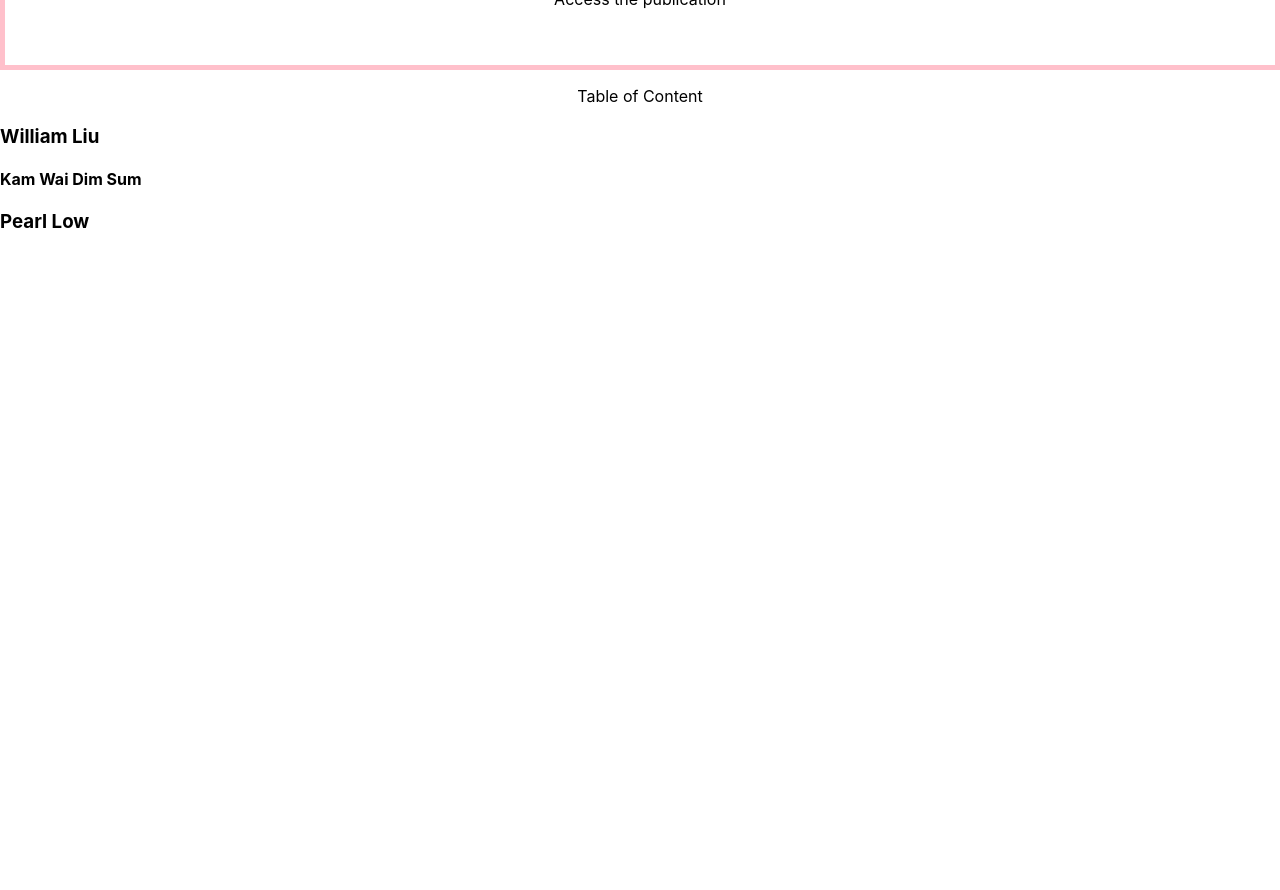
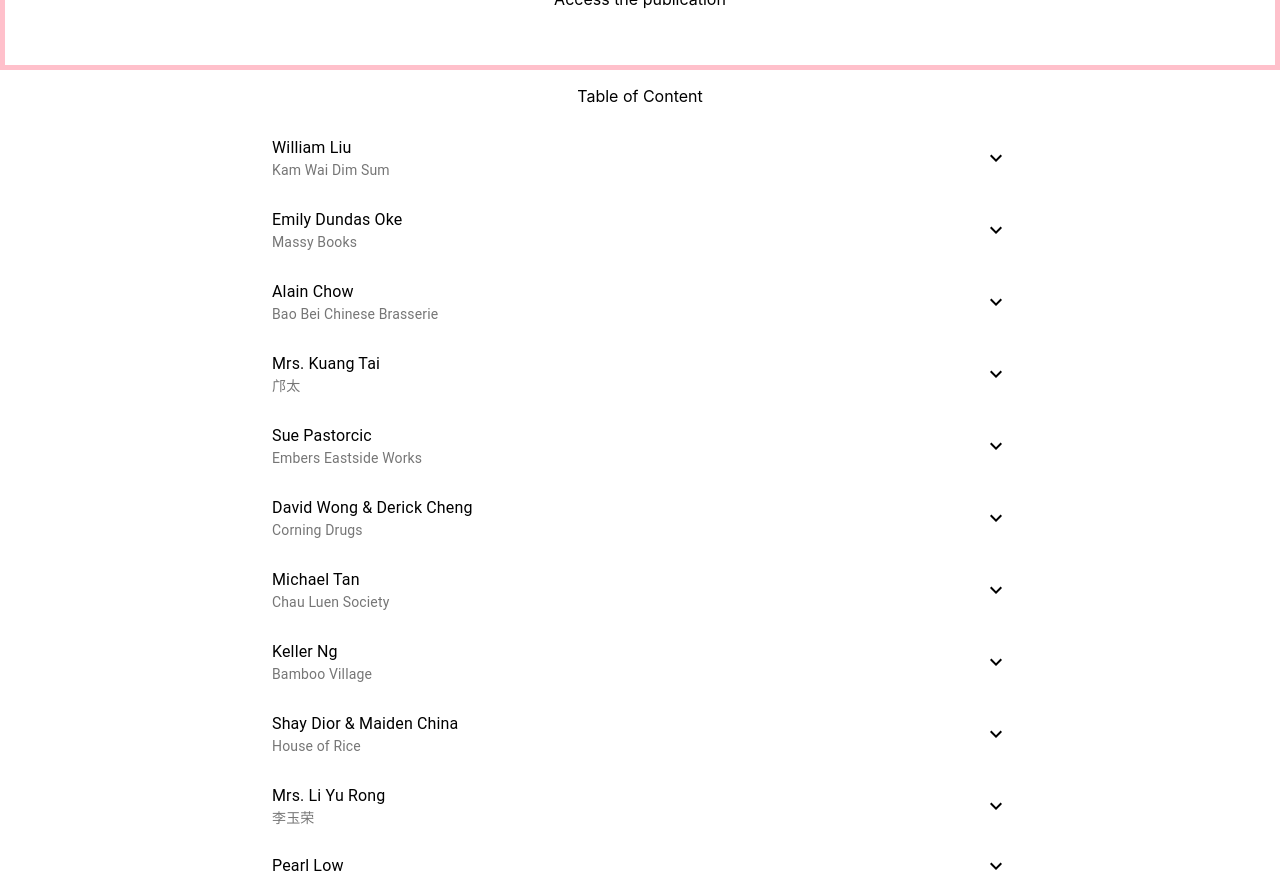
Before and after one commit to ybxiang05/chinatown-stories, a React (Create React App) app: page / in a window 1280 px wide. Shown: the part 1540-2430 px from the top of the page. Before the commit the page ends 1803 px from the top, so only its background shows below. Built offline with nearby package versions, Linux system fonts and the light colour scheme.

Commit message:
add all articles

```diff
--- a/src/components/Content.js
+++ b/src/components/Content.js
@@ -53,6 +53,15 @@
     setOpen(!open);
   };
   const kamWai = interviews[0];
+  const massyBooks = interviews[1];
+  const baoBei = interviews[2];
+  const mrsKuang = interviews[3];
+  const emberWorks = interviews[4];
+  const corningDrugs = interviews[5];
+  const chauLuen = interviews[6];
+  const bambooVillage = interviews[7];
+  const houseOfRice = interviews[8];
+  const mrsLi = interviews[9];
   const pearlLow = interviews[10];
 
   //const MassyBooks = useInterviewContent();
@@ -65,16 +74,118 @@
         <Interview
           title={kamWai.title}
           subtitle={kamWai.subtitle}
+          blurb={kamWai.blurb}
           content={kamWai.content}
           backgrounds={kamWai.backgrounds}
           links={kamWai.links}
           italicized={kamWai.italicized}
         />
       </KamWai>
+      <div>
+        <Interview
+          title={massyBooks.title}
+          subtitle={massyBooks.subtitle}
+          blurb={massyBooks.blurb}
+          content={massyBooks.content}
+          backgrounds={massyBooks.backgrounds}
+          links={massyBooks.links}
+          italicized={massyBooks.italicized}
+        />
+      </div>
+      <div>
+        <Interview
+          title={baoBei.title}
+          subtitle={baoBei.subtitle}
+          blurb={baoBei.blurb}
+          content={baoBei.content}
+          backgrounds={baoBei.backgrounds}
+          links={baoBei.links}
+          italicized={baoBei.italicized}
+        />
+      </div>
+      <div>
+        <Interview
+          title={mrsKuang.title}
+          subtitle={mrsKuang.subtitle}
+          blurb={mrsKuang.blurb}
+          content={mrsKuang.content}
+          backgrounds={mrsKuang.backgrounds}
+          links={mrsKuang.links}
+          italicized={mrsKuang.italicized}
+        />
+      </div>
+      <div>
+        <Interview
+          title={emberWorks.title}
+          subtitle={emberWorks.subtitle}
+          blurb={emberWorks.blurb}
+          content={emberWorks.content}
+          backgrounds={emberWorks.backgrounds}
+          links={emberWorks.links}
+          italicized={emberWorks.italicized}
+        />
+      </div>
+      <div>
+        <Interview
+          title={corningDrugs.title}
+          subtitle={corningDrugs.subtitle}
+          blurb={corningDrugs.blurb}
+          content={corningDrugs.content}
+          backgrounds={corningDrugs.backgrounds}
+          links={corningDrugs.links}
+          italicized={corningDrugs.italicized}
+        />
+      </div>
+      <div>
+        <Interview
+          title={chauLuen.title}
+          subtitle={chauLuen.subtitle}
+          blurb={chauLuen.blurb}
+          content={chauLuen.content}
+          backgrounds={chauLuen.backgrounds}
+          links={chauLuen.links}
+          italicized={chauLuen.italicized}
+        />
+      </div>
+      <div>
+        <Interview
+          title={bambooVillage.title}
+          subtitle={bambooVillage.subtitle}
+          blurb={bambooVillage.blurb}
+          content={bambooVillage.content}
+          backgrounds={bambooVillage.backgrounds}
+          links={bambooVillage.links}
+          italicized={bambooVillage.italicized}
+        />
+      </div>
+      <div>
+        <Interview
+          title={houseOfRice.title}
+          subtitle={houseOfRice.subtitle}
+          blurb={houseOfRice.blurb}
+          content={houseOfRice.content}
+          backgrounds={houseOfRice.backgrounds}
+          links={houseOfRice.links}
+          italicized={houseOfRice.italicized}
+        />
+      </div>
+      <div>
+        <Interview
+          title={mrsLi.title}
+          subtitle={mrsLi.subtitle}
+          blurb={mrsLi.blurb}
+          content={mrsLi.content}
+          backgrounds={mrsLi.backgrounds}
+          links={mrsLi.links}
+          italicized={mrsLi.italicized}
+        />
+      </div>
+
       <PearlLow>
         <Interview
           title={pearlLow.title}
           subtitle={pearlLow.subtitle}
+          blurb={pearlLow.blurb}
           content={pearlLow.content}
           backgrounds={pearlLow.backgrounds}
           links={pearlLow.links}
--- a/src/components/Interview.js
+++ b/src/components/Interview.js
@@ -1,7 +1,39 @@
 import React from "react";
 import styled from "styled-components";
+import { Collapse, List, ListItem, ListItemIcon, ListItemText } from "@material-ui/core";
+import ExpandLess from "@material-ui/icons/ExpandLess";
+import ExpandMore from "@material-ui/icons/ExpandMore";
 
-const Interview = ({ title, subtitle, content, backgrounds, links, italicized }) => {
+const StyledListItemText = styled(ListItemText)`
+  .MuiListItemText-root {
+    justify-content: center;
+    margin-left: 200px;
+  }
+  .MuiListItemText-multiline {
+    display: flex;
+    flex-direction: column;
+  }
+`;
+
+const StyledListItem = styled(ListItem)`
+  display: flex;
+  flex-direction: column;
+  //   height: 80vh;
+  //   overflow: scroll;
+
+  p {
+    margin: 0 20%;
+  }
+`;
+
+const StyledInterview = styled.div`
+  padding: 0 20%;
+`;
+const InterviewPara = styled.p`
+  padding: 10px;
+`;
+
+const Interview = ({ title, subtitle, blurb, content, backgrounds, links, italicized }) => {
   const modifyContent = () => {
     //use find (and map if there are multiple italicized words) to match italicized word list against text inside content, if found, then paste in <span></span>
   };
@@ -12,19 +44,43 @@
   };
 
   return (
-    <div>
-      <div onClick={handleClick}>
-        <h3>{title}</h3>
-        <h4>{subtitle}</h4>
-      </div>
-      {open ? (
-        <div>
-          {contentText.map(paragraph => (
-            <p>{paragraph}</p>
-          ))}
-        </div>
-      ) : null}
-    </div>
+    // <div>
+    //   <div onClick={handleClick}>
+    //     <h3>{title}</h3>
+    //     <h4>{subtitle}</h4>
+    //   </div>
+    //   {open ? (
+    //     <div>
+    //       <p dangerouslySetInnerHTML={{ __html: blurb }}></p>
+    //       <div>
+    //         {contentText.map(paragraph => (
+    //           <p dangerouslySetInnerHTML={{ __html: paragraph }} key={paragraph}></p>
+    //         ))}
+    //       </div>
+    //     </div>
+    //   ) : null}
+    // </div>
+    <>
+      <StyledInterview>
+        <ListItem button onClick={handleClick}>
+          <StyledListItemText primary={title} secondary={subtitle} />
+          {open ? <ExpandLess /> : <ExpandMore />}
+        </ListItem>
+      </StyledInterview>
+      <Collapse in={open} unmountOnExit>
+        <List component="div">
+          <StyledListItem button>
+            <ListItemIcon />
+            <p dangerouslySetInnerHTML={{ __html: blurb }} />
+            <div>
+              {contentText.map(paragraph => (
+                <InterviewPara key={paragraph} dangerouslySetInnerHTML={{ __html: paragraph }} />
+              ))}
+            </div>
+          </StyledListItem>
+        </List>
+      </Collapse>{" "}
+    </>
   );
 };
 
```
Also changed, not shown: src/content/interviews.js.
